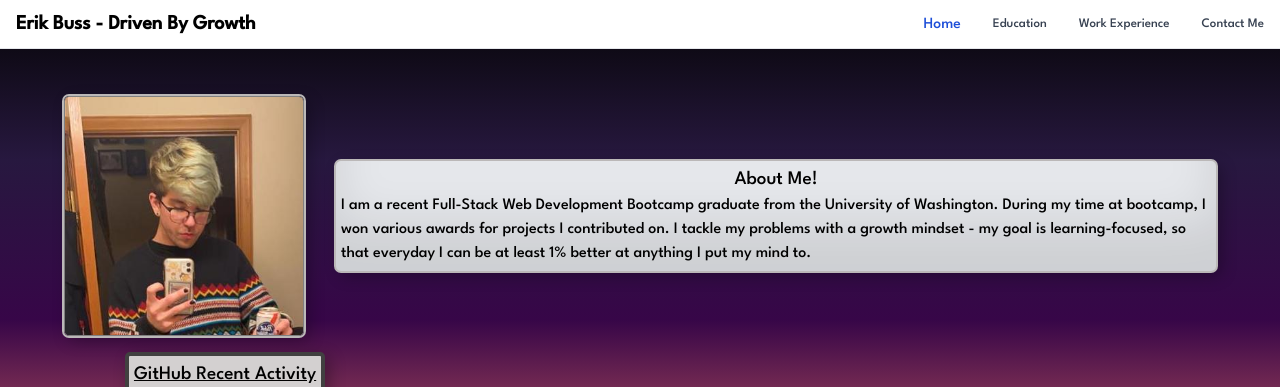
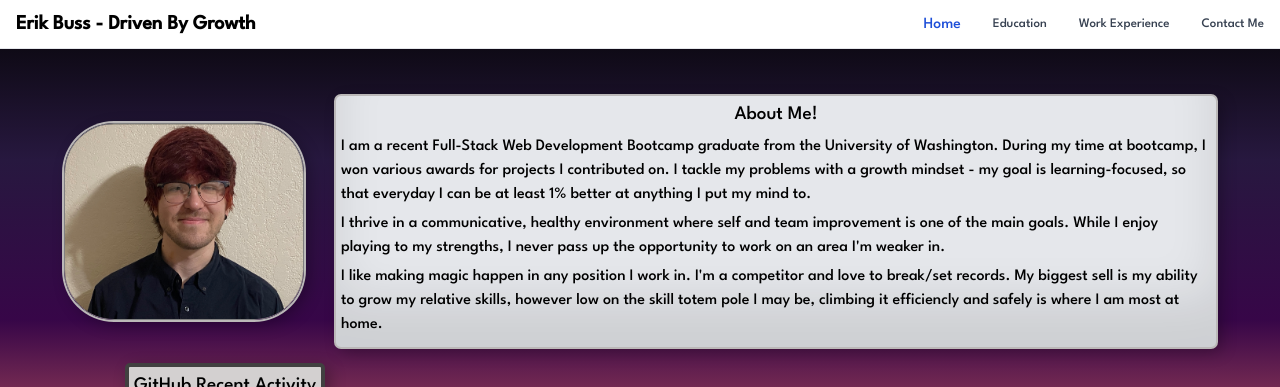
Before and after one commit to neft-tk/portfolio-2.0, a React (Create React App) app: page / in a window 1280 px wide. Shown: the top 387 px of the page. Built offline with nearby package versions, Linux system fonts and the light colour scheme; no server answers.

Commit message:
updated photo and about me bio. Minor styling changes

```diff
--- a/src/components/About.jsx
+++ b/src/components/About.jsx
@@ -1,6 +1,6 @@
 import React from "react";
 import ProjectSpace from "./ProjectSpace";
-import Image from "../assets/images/60019224.jpg";
+import Image from "../assets/images/selfie.jpg";
 import javascript from "../assets/images/tech-logos/javascript-original.svg";
 import reactlogo from "../assets/images/tech-logos/reactlogo.png";
 import sqllogo from "../assets/images/tech-logos/sqllogo.png";
@@ -27,6 +27,8 @@ export default function About() {
               with a growth mindset - my goal is learning-focused, so that
               everyday I can be at least 1% better at anything I put my mind to.{" "}
             </p>
+            <p>I thrive in a communicative, healthy environment where self and team improvement is one of the main goals. While I enjoy playing to my strengths, I never pass up the opportunity to work on an area I'm weaker in.</p>
+            <p>I like making magic happen in any position I work in. I'm a competitor and love to break/set records. My biggest sell is my ability to grow my relative skills, however low on the skill totem pole I may be, climbing it efficiencly and safely is where I am most at home.</p>
           </div>
         </div>
         <div className="flex flex-col items-center md:flex-row lg:justify-around">
--- a/src/style.css
+++ b/src/style.css
@@ -63,6 +63,7 @@ h1 {
 
 p {
     font-size: calc(6px+1.5vmin);
+    margin: 5px 0px;
 }
 
 li {
@@ -196,7 +197,7 @@ li {
 
 .selfie {
     border: solid 1px gray;
-    border-radius: 5px;
+    border-radius: 50px;
     max-width: 30vh;
     max-height: 30vh;
     box-shadow: var(--shadow);
```
Also changed, not shown: src/assets/images/60019224.jpg (deleted), src/assets/images/selfie.jpg (added).
